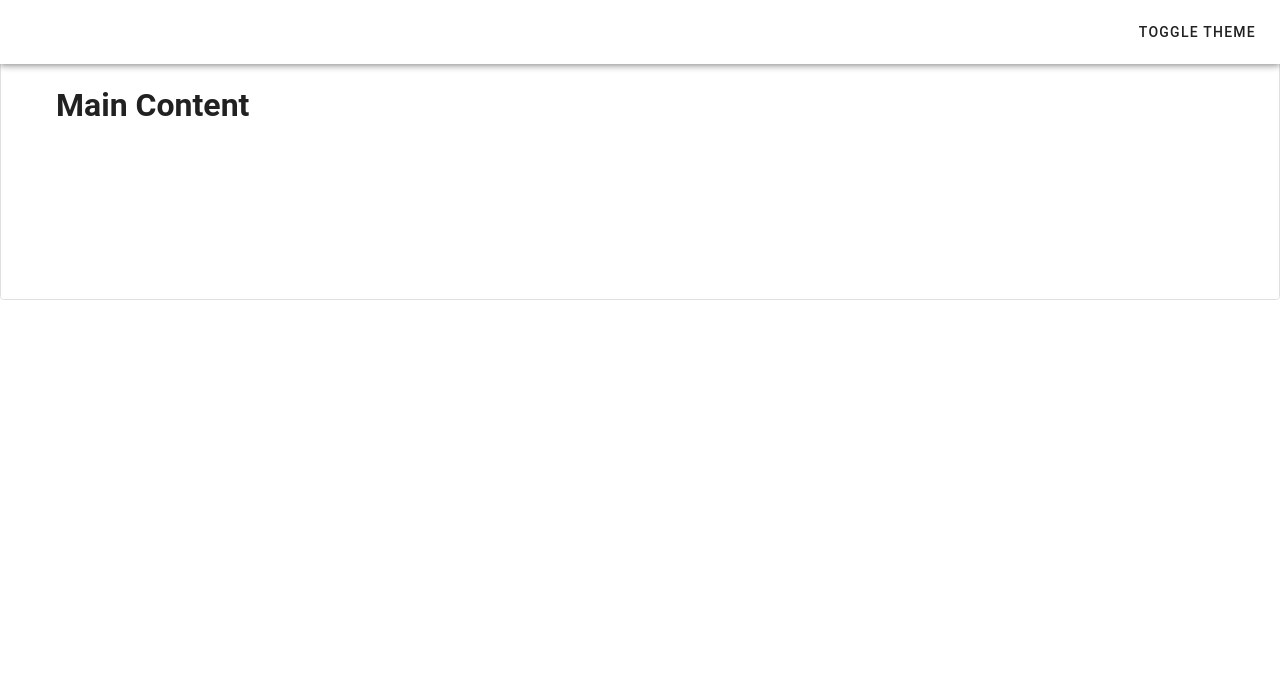
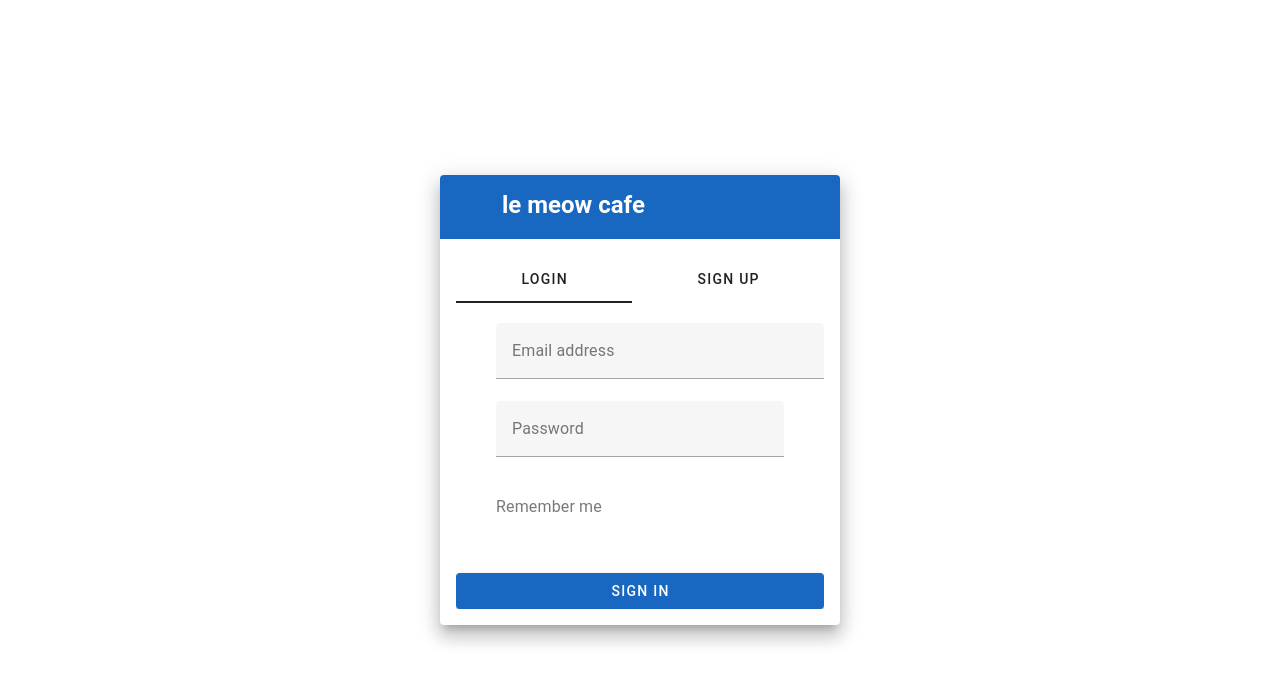
Before and after one commit to monicajaniolacruz/EASY-COMMUTE, a Vue app: page / in a window 1280 px wide. Shown: the top 684 px of the page. Built offline with nearby package versions, Linux system fonts and the light colour scheme.

Commit message:
Auth added

```diff
--- a/src/router/index.js
+++ b/src/router/index.js
@@ -1,5 +1,5 @@
 import { createRouter, createWebHistory } from 'vue-router'
-import LoginView from '@/views/LoginView.vue'
+import LoginView from '@/views/auth/LoginView.vue'
 
 const router = createRouter({
   history: createWebHistory(import.meta.env.BASE_URL),
--- a/src/views/LoginView.vue
+++ /dev/null
@@ -1,32 +0,0 @@
-<script setup>
-  import { ref } from 'vue'
-
-  const theme = ref('light')
-
-  function onClick () {
-    theme.value = theme.value === 'light' ? 'dark' : 'light'
-  }
-</script>
-
-<template>
-  <v-responsive class="border rounded" max-height="300">
-    <v-app :theme="theme">
-      <v-app-bar class="px-3">
-        <v-spacer></v-spacer>
-
-        <v-btn
-          :prepend-icon="theme === 'light' ? 'mdi-weather-sunny' : 'mdi-weather-night'"
-          text="Toggle Theme"
-          slim
-          @click="onClick"
-        ></v-btn>
-      </v-app-bar>
-
-      <v-main>
-        <v-container>
-          <h1>Main Content</h1>
-        </v-container>
-      </v-main>
-    </v-app>
-  </v-responsive>
-</template>
--- /dev/null
+++ b/src/views/auth/LoginView.vue
@@ -0,0 +1,192 @@
+<template>
+  <v-app>
+    <v-container fluid class="fill-height">
+      <v-row align="center" justify="center">
+        <v-col cols="12" sm="8" md="6" lg="4">
+          <v-card class="elevation-12">
+            <v-toolbar color="primary" dark flat>
+              <v-toolbar-title class="text-h5 font-weight-bold">
+                <v-icon left>mdi-paw</v-icon>
+                le meow cafe
+              </v-toolbar-title>
+            </v-toolbar>
+
+            <v-card-text>
+              <v-tabs v-model="currentForm" grow>
+                <v-tab value="login">Login</v-tab>
+                <v-tab value="signup">Sign Up</v-tab>
+              </v-tabs>
+
+              <v-window v-model="currentForm">
+                <v-window-item value="login">
+                  <v-form @submit.prevent="handleSubmit('login')" class="mt-5">
+                    <v-text-field
+                      v-model="loginEmail"
+                      label="Email address"
+                      prepend-icon="mdi-email"
+                      type="email"
+                      required
+                    ></v-text-field>
+                    <v-text-field
+                      v-model="loginPassword"
+                      label="Password"
+                      prepend-icon="mdi-lock"
+                      :type="showPassword ? 'text' : 'password'"
+                      :append-icon="showPassword ? 'mdi-eye' : 'mdi-eye-off'"
+                      @click:append="showPassword = !showPassword"
+                      required
+                    ></v-text-field>
+                    <v-checkbox
+                      v-model="rememberMe"
+                      label="Remember me"
+                    ></v-checkbox>
+                    <v-btn
+                      color="primary"
+                      class="mt-4"
+                      block
+                      type="submit"
+                    >
+                      Sign In
+                    </v-btn>
+                  </v-form>
+                </v-window-item>
+
+                <v-window-item value="signup">
+                  <v-form @submit.prevent="handleSubmit('signup')" class="mt-5">
+                    <v-text-field
+                      v-model="fullname"
+                      label="Full Name"
+                      prepend-icon="mdi-account"
+                      :rules="[rules.required, rules.fullname]"
+                      required
+                    ></v-text-field>
+                    <v-text-field
+                      v-model="email"
+                      label="Email address"
+                      prepend-icon="mdi-email"
+                      :rules="[rules.required, rules.email]"
+                      required
+                    ></v-text-field>
+                    <v-text-field
+                      v-model="phone_number"
+                      label="Phone number"
+                      prepend-icon="mdi-phone"
+                      :rules="[rules.required, rules.phone]"
+                      required
+                    ></v-text-field>
+                    <v-text-field
+                      v-model="password"
+                      label="Password"
+                      prepend-icon="mdi-lock"
+                      :type="showPassword ? 'text' : 'password'"
+                      :append-icon="showPassword ? 'mdi-eye' : 'mdi-eye-off'"
+                      @click:append="showPassword = !showPassword"
+                      :rules="[rules.required, rules.password]"
+                      required
+                    ></v-text-field>
+                    <v-text-field
+                      v-model="confirmPassword"
+                      label="Confirm Password"
+                      prepend-icon="mdi-lock-check"
+                      :type="showPassword ? 'text' : 'password'"
+                      :append-icon="showPassword ? 'mdi-eye' : 'mdi-eye-off'"
+                      @click:append="showPassword = !showPassword"
+                      :rules="[rules.required, rules.confirmPassword]"
+                      required
+                    ></v-text-field>
+                    <v-btn
+                      color="primary"
+                      class="mt-4"
+                      block
+                      type="submit"
+                    >
+                      Sign Up
+                    </v-btn>
+                  </v-form>
+                </v-window-item>
+              </v-window>
+            </v-card-text>
+          </v-card>
+        </v-col>
+      </v-row>
+    </v-container>
+
+    <v-snackbar
+      v-model="snackbar"
+      :color="snackbarColor"
+      :timeout="3000"
+    >
+      {{ snackbarText }}
+      <template v-slot:action="{ attrs }">
+        <v-btn
+          text
+          v-bind="attrs"
+          @click="snackbar = false"
+        >
+          Close
+        </v-btn>
+      </template>
+    </v-snackbar>
+  </v-app>
+</template>
+
+<script>
+// import { supabase } from "../supabaseClient"; // Assuming this path is correct
+
+export default {
+  name: "AuthComponent",
+  data() {
+    return {
+      currentForm: 'login',
+      showPassword: false,
+      fullname: '',
+      email: '',
+      phone_number: '',
+      password: '',
+      confirmPassword: '',
+      loginEmail: '',
+      loginPassword: '',
+      rememberMe: false,
+      snackbar: false,
+      snackbarText: '',
+      snackbarColor: '',
+      rules: {
+        required: v => !!v || 'This field is required',
+        fullname: v => (v && v.length >= 10) || 'Name should be at least 10 characters long',
+        email: v => /.+@.+\..+/.test(v) || 'E-mail must be valid',
+        phone: v => (v && v.length === 11 && /^\d+$/.test(v)) || 'Phone number should be 11 digits',
+        password: v => (v && v.length >= 8 && /[A-Z]/.test(v) && /[a-z]/.test(v) && /[0-9]/.test(v) && /[!@#$%^&*(),.?":{}|<>]/.test(v)) || 'Password must be at least 8 characters and contain uppercase, lowercase, number, and special character',
+        confirmPassword: v => v === this.password || 'Passwords do not match'
+      }
+    }
+  },
+  methods: {
+    showSnackbar(text, color) {
+      this.snackbarText = text;
+      this.snackbarColor = color;
+      this.snackbar = true;
+    },
+    handleSubmit(formType) {
+    if (formType === 'login') {
+      console.log("Login Form Data:", {
+        email: this.loginEmail,
+        password: this.loginPassword,
+        rememberMe: this.rememberMe
+      });
+    } else if (formType === 'signup') {
+      console.log("Signup Form Data:", {
+        fullname: this.fullname,
+        email: this.email,
+        phone_number: this.phone_number,
+        password: this.password,
+        confirmPassword: this.confirmPassword
+      });
+    }
+    // Show a snackbar as a placeholder for form submission logic
+    this.showSnackbar(`Submitted ${formType} form`, 'success');
+  }
+
+  },
+
+}
+</script>
```
